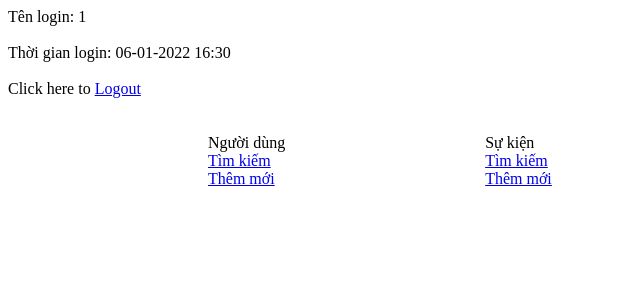
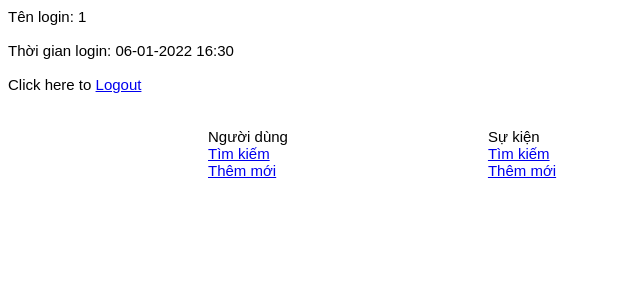
Before and after one commit to maih1/-No5_quan_ly_su_kien, a PHP site: template app/view/home.php in a window 1280 px wide. Shown: the top 300 px of the page, without its empty margins (0-640 px from the left). Run offline with PHP 8.4, Linux system fonts and the light colour scheme; the template is opened without the code that fills it, so the values that code supplies are empty; the visitor is signed in with stand-in values (Sample User, id 1).

Commit message:
Update home.css

```diff
--- a/web/css/home.css
+++ b/web/css/home.css
@@ -1,3 +1,7 @@
+body{
+    font-size : 15px;
+    font-family: Century Gothic,CenturyGothic,AppleGothic,sans-serif;
+}
 .home{
     margin-top: 20px;
     display: flex;
```
